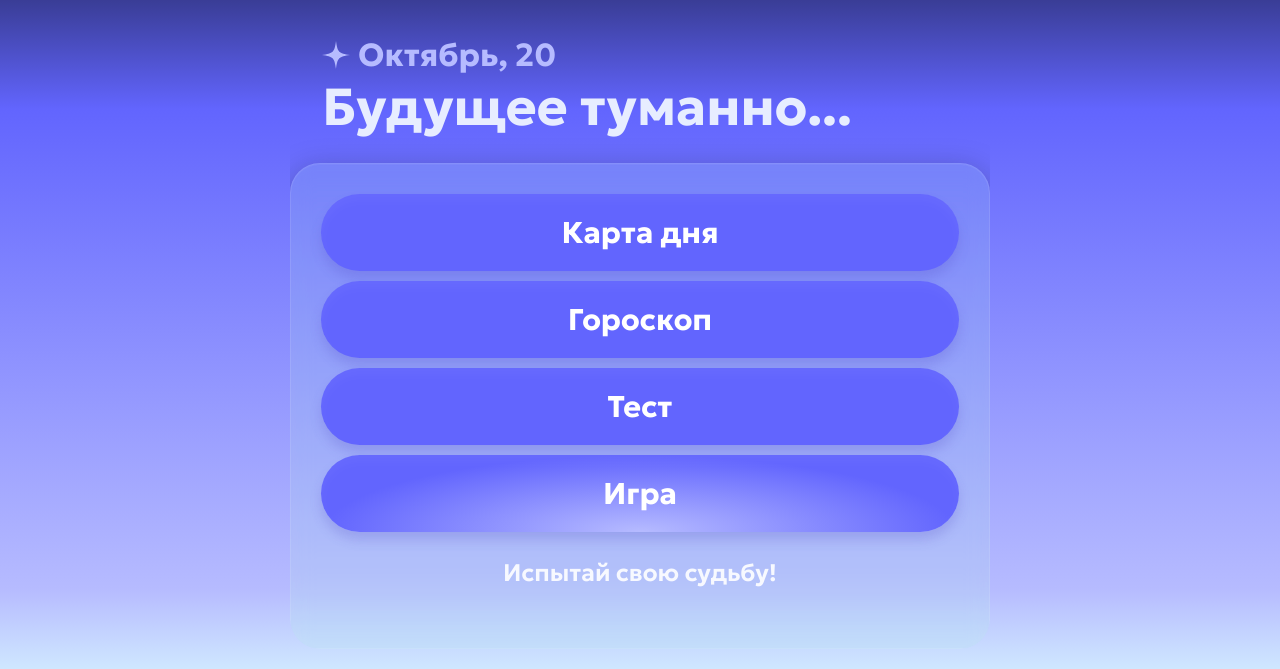
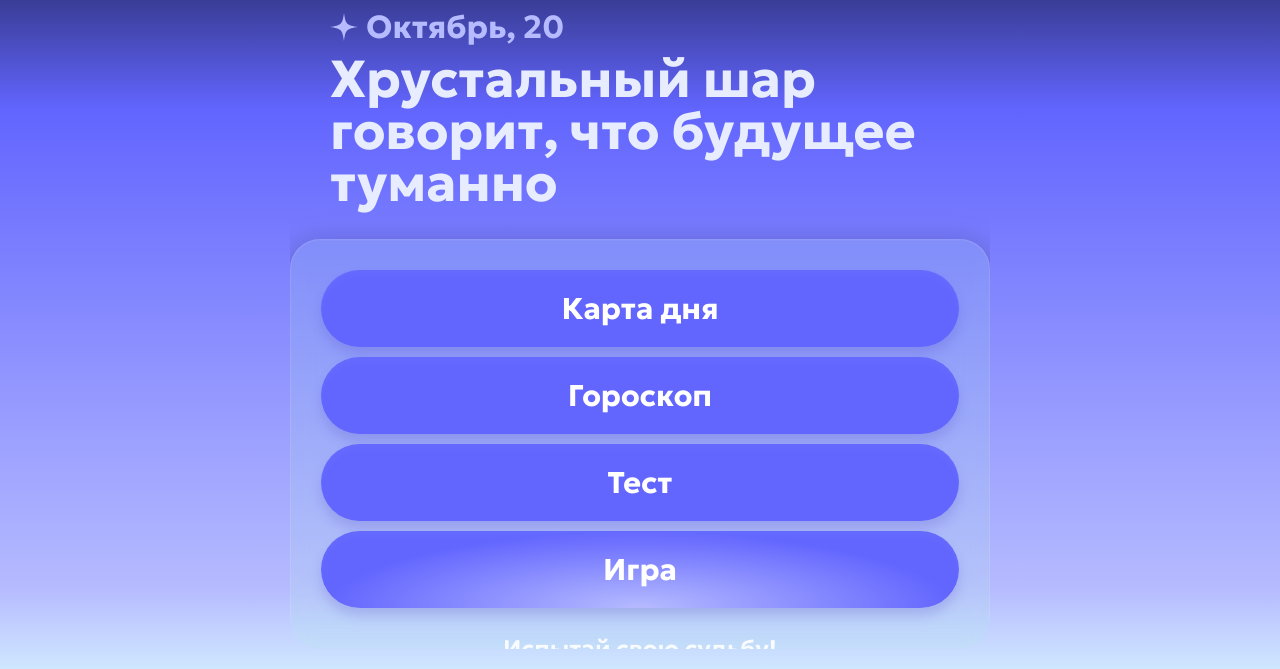
Before and after one commit to MegaBrigade/PolyEsoteric_bot, a plain HTML site: page frontend/index.html in a window 1280 px wide. Both pictures are taken after a click on the link "Гороскоп". Shown: the part 131-800 px from the top of the page. Drawn offline with Linux system fonts and the light colour scheme; no server answers.

Commit message:
fixing title padding

```diff
--- a/frontend/css/style.css
+++ b/frontend/css/style.css
@@ -105,7 +105,7 @@ body{
 .star svg {width:100%;height:100%;}
 
 .hero{
-  padding:10px 32px 30px;
+  padding:10px 40px 30px;
   width:100%;
   flex-shrink:0;
 }
--- a/frontend/js/script.js
+++ b/frontend/js/script.js
@@ -16,6 +16,6 @@ button.addEventListener('click', async () => {
   } catch (err) {
     console.error(err);
     response.classList.remove('hidden');
-    response.textContent = 'Будущее туманно...';
+    response.textContent = 'Хрустальный шар говорит, что будущее туманно';
   }
 });
```
